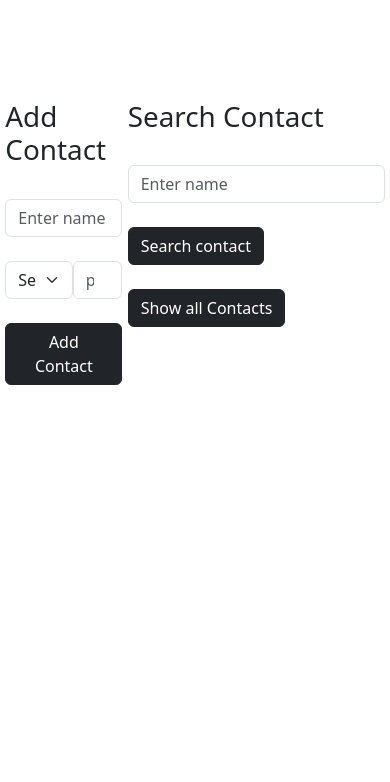
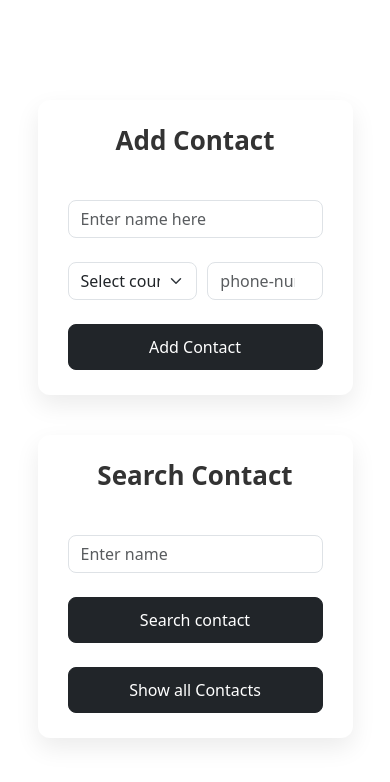
Before and after one commit to manuraj23/contact-directory-application, an Angular app in the folder contact-directory-task1/: page / in a window 390 px wide. Shown: the top 782 px of the page. Built offline with nearby package versions, Linux system fonts and the light colour scheme; no server answers.

Commit message:
improved styling

```diff
--- a/contact-directory-task1/src/app/app.css
+++ b/contact-directory-task1/src/app/app.css
@@ -1,8 +1,99 @@
-.main{
+/* Page background + layout */
+body {
+    background: linear-gradient(135deg, #f5f7fa, #e4ecf3);
+    font-family: 'Segoe UI', Tahoma, Geneva, Verdana, sans-serif;
+}
+
+.main {
     display: flex;
     justify-content: space-evenly;
-    margin-top: 100px;
+    align-items: flex-start;
+    margin-top: 80px;
+    gap: 40px;
+    padding: 20px;
 }
-.contact-form{
-    width: 30%;
+
+/* Common card style */
+.contact-form,
+.search-form {
+    width: 32%;
+    background: #ffffff;
+    padding: 25px 30px;
+    border-radius: 12px;
+    box-shadow: 0 10px 25px rgba(0, 0, 0, 0.08);
+    transition: transform 0.3s ease, box-shadow 0.3s ease;
 }
+
+h1 {
+    text-align: center;
+    margin-bottom: 20px;
+    font-size: 26px;
+    font-weight: 600;
+    color: #333;
+}
+
+.form-control,
+.form-select {
+    border-radius: 8px;
+}
+
+
+.contact-form div[style*="display: flex"] {
+    gap: 10px;
+}
+
+/* Buttons */
+button.btn-dark {
+    width: 100%;
+    border-radius: 8px;
+    padding: 10px;
+    font-size: 16px;
+    transition: all 0.3s ease;
+}
+
+button.btn-dark:hover {
+    background-color: #000;
+    transform: scale(1.02);
+}
+
+/* Search results */
+.result {
+    background: #f8f9fa;
+    border-radius: 8px;
+    padding: 12px 15px;
+    margin-top: 10px;
+    box-shadow: 0 4px 10px rgba(0, 0, 0, 0.05);
+}
+
+.result:hover{
+    box-shadow:  0 5px 12px rgba(0, 0, 0, 0.1);
+}
+
+.result ul {
+    list-style: none;
+    padding: 0;
+    margin: 0;
+}
+
+.result li:first-child {
+    font-weight: 600;
+    color: #212529;
+}
+
+.result li:last-child {
+    color: #555;
+    font-size: 14px;
+}
+
+/* Responsive */
+@media (max-width: 900px) {
+    .main {
+        flex-direction: column;
+        align-items: center;
+    }
+
+    .contact-form,
+    .search-form {
+        width: 90%;
+    }
+}
--- a/contact-directory-task1/src/app/app.html
+++ b/contact-directory-task1/src/app/app.html
@@ -37,8 +37,10 @@
      @if(showall===true){
       @for(contact of contacts; track contact){
       <div class="result">
-      <h2>{{contact['name']}}</h2>
-      <h3>{{contact['code']}} {{contact['phone']}}</h3>
+      <ul>
+      <li>{{contact['name']}}</li>
+      <li>{{contact['code']}} {{contact['phone']}}</li>
+      </ul>
       </div>
      }
     }
@@ -46,8 +48,10 @@
      @if(showall===false){
      @for(search of searchedcontact; track search){
       <div class="result">
-      <h2>{{search['name']}}</h2>
-      <h3>{{search['code']}} {{search['phone']}}</h3>
+      <ul>
+      <li>{{search['name']}}</li>
+      <li>{{search['code']}} {{search['phone']}}</li>
+      </ul>
       </div>
      }
     }
```
